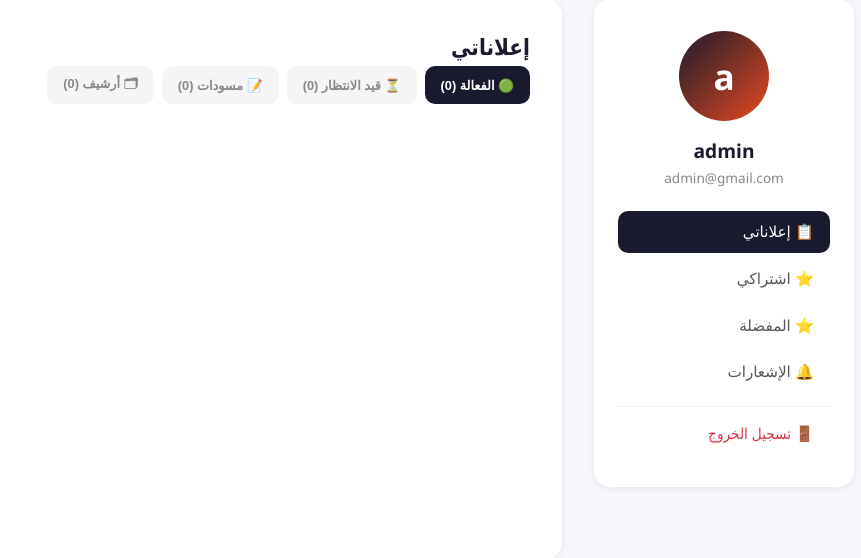
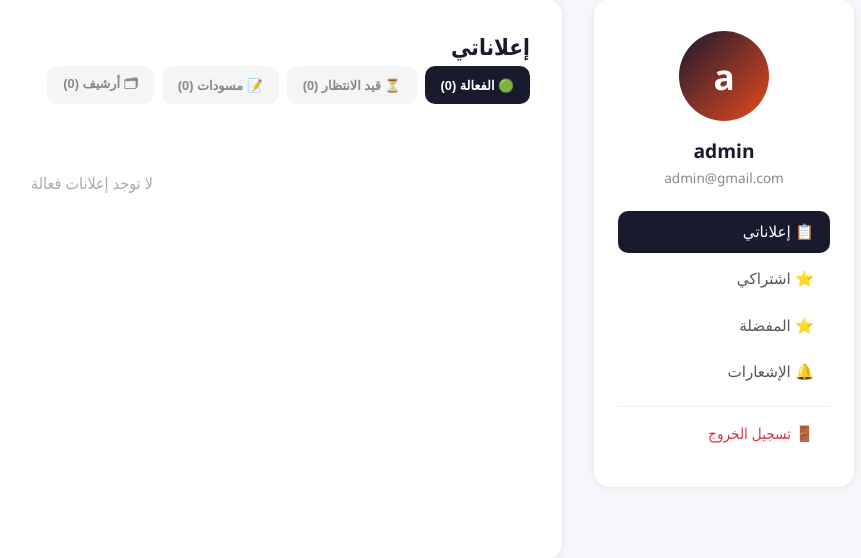
Before and after one commit to Osama71627/Etlob-, a Django app: template app/templates/main/profile.html in a window 1280 px wide. Shown: the part 97-655 px from the top of the page, without its empty margins (402-1263 px from the left). Run offline with Django 5.2, Linux system fonts and the light colour scheme; the template is opened without the code that fills it, so the values that code supplies are empty; a user stored in the database is signed in.

Commit message:
fix: auto-show active ads sub-tab on profile page load

```diff
--- a/app/templates/main/profile.html
+++ b/app/templates/main/profile.html
@@ -54,7 +54,7 @@
                     <button class="sub-tab" data-subtab="archived">🗂 أرشيف ({{ ads_archived|length }})</button>
                 </div>
 
-                <div class="subtab-content" id="subtab-active">
+                <div class="subtab-content active" id="subtab-active">
                     {% if ads_active %}
                     <div class="my-ads-list">
                         {% for ad in ads_active %}
```
